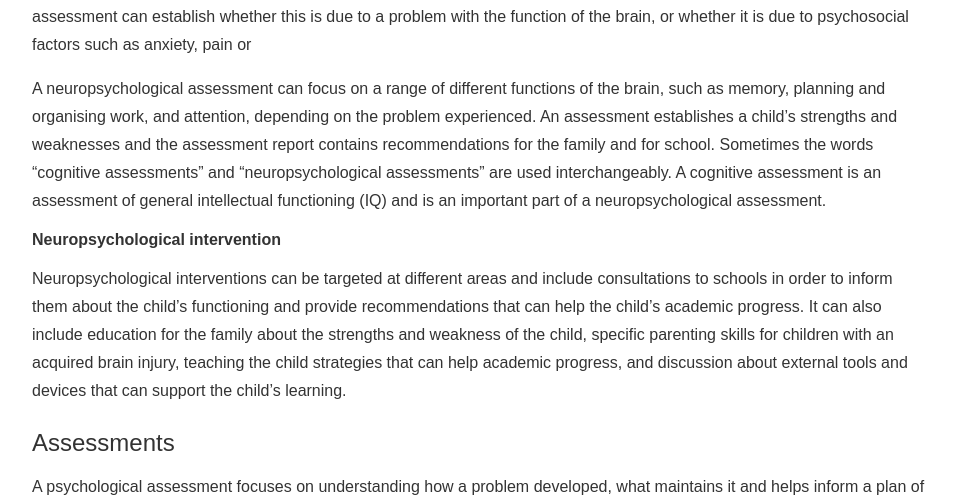
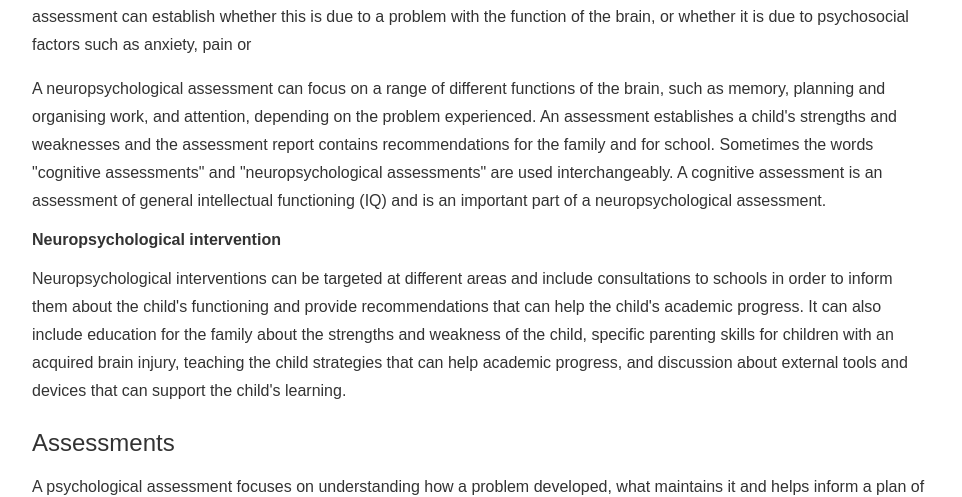
Before and after one commit to drsusannawaern/drsusannawaern.github.io, a Jekyll site: the page built from services.html, in a window 1280 px wide and 900 px high, scrolled down 717 px. Shown: the part 180-677 px from the top of the window, without its empty margins (158-1120 px from the left). Built offline with Jekyll 4.4.1, drawn with Linux system fonts in a browser that asks for light colours; some web fonts are replaced; some of the changed text lies outside the part shown.

Commit message:
Clean up markup.

```diff
--- a/services.html
+++ b/services.html
@@ -66,10 +66,10 @@ body_class: "services"
   <p>
   A neuropsychological assessment can focus on a range of different functions of
   the brain, such as memory, planning and organising work, and attention,
-  depending on the problem experienced. An assessment establishes a child’s
+  depending on the problem experienced. An assessment establishes a child's
   strengths and weaknesses and the assessment report contains recommendations for
-  the family and for school. Sometimes the words “cognitive assessments” and
-  “neuropsychological assessments” are used interchangeably. A cognitive
+  the family and for school. Sometimes the words "cognitive assessments" and
+  "neuropsychological assessments" are used interchangeably. A cognitive
   assessment is an assessment of general intellectual functioning (IQ) and is an
   important part of a neuropsychological assessment.
   </p>
@@ -78,12 +78,12 @@ body_class: "services"
 
   <p>
   Neuropsychological interventions can be targeted at different areas and include
-  consultations to schools in order to inform them about the child’s functioning
-  and provide recommendations that can help the child’s academic progress. It can
+  consultations to schools in order to inform them about the child's functioning
+  and provide recommendations that can help the child's academic progress. It can
   also include education for the family about the strengths and weakness of the
   child, specific parenting skills for children with an acquired brain injury,
   teaching the child strategies that can help academic progress, and discussion
-  about external tools and devices that can support the child’s learning.
+  about external tools and devices that can support the child's learning.
   </p>
 
   <h2 id="assessments">Assessments</h2>
@@ -169,7 +169,7 @@ body_class: "services"
   <h3>Bereavement</h3>
 
   <p>
-  There is no such thing as a ‘normal’ bereavement and most children or young
+  There is no such thing as a 'normal' bereavement and most children or young
   people who go through a bereavement do not need professional input. However, if
   the child has strong reactions that continue over time (including drastic
   behaviour changes), school performance is seriously affected, and the child or
@@ -185,7 +185,7 @@ body_class: "services"
   <p>
   Being a parent can be very stressful and especially if your child has a
   physical illness or special needs. Parenting sessions focus on understanding
-  the meaning of your child’s behaviour and finding strategies that can improve
+  the meaning of your child's behaviour and finding strategies that can improve
   difficult behaviour. It focuses on building a relationship between a child and
   a parent that focuses on positive interactions.
   </p>
```
